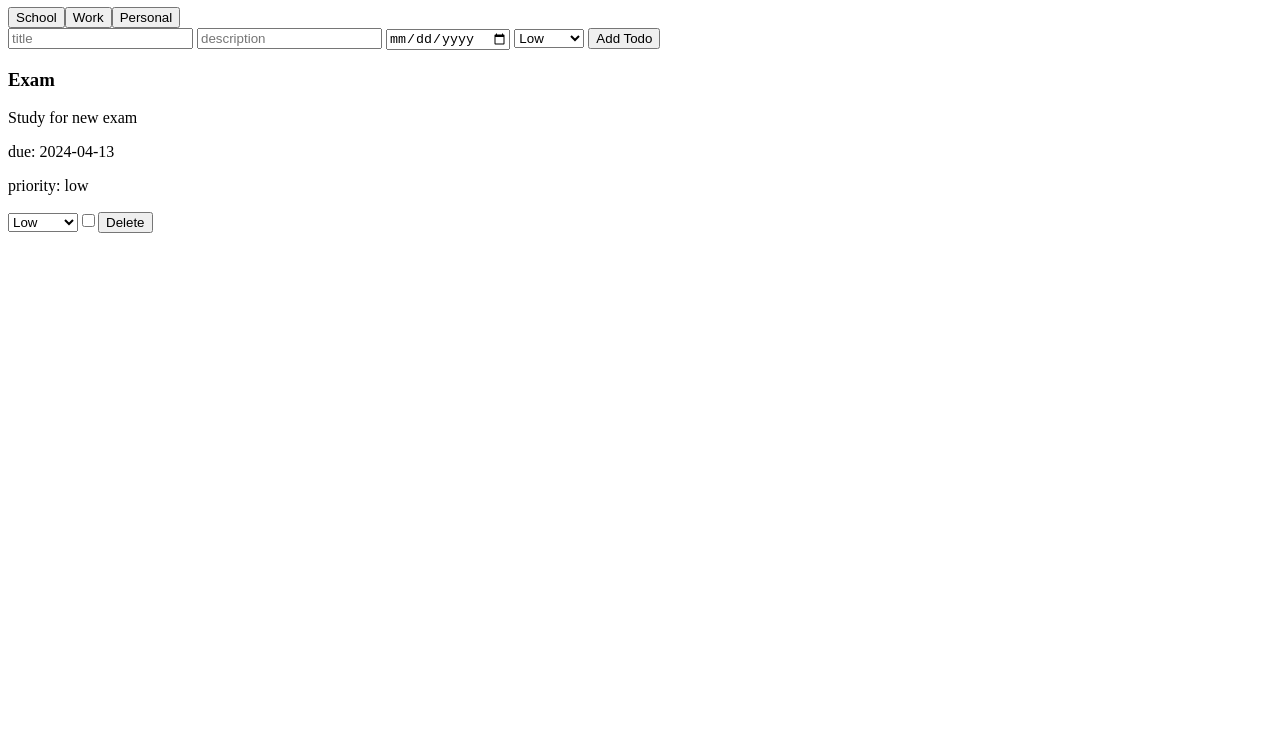
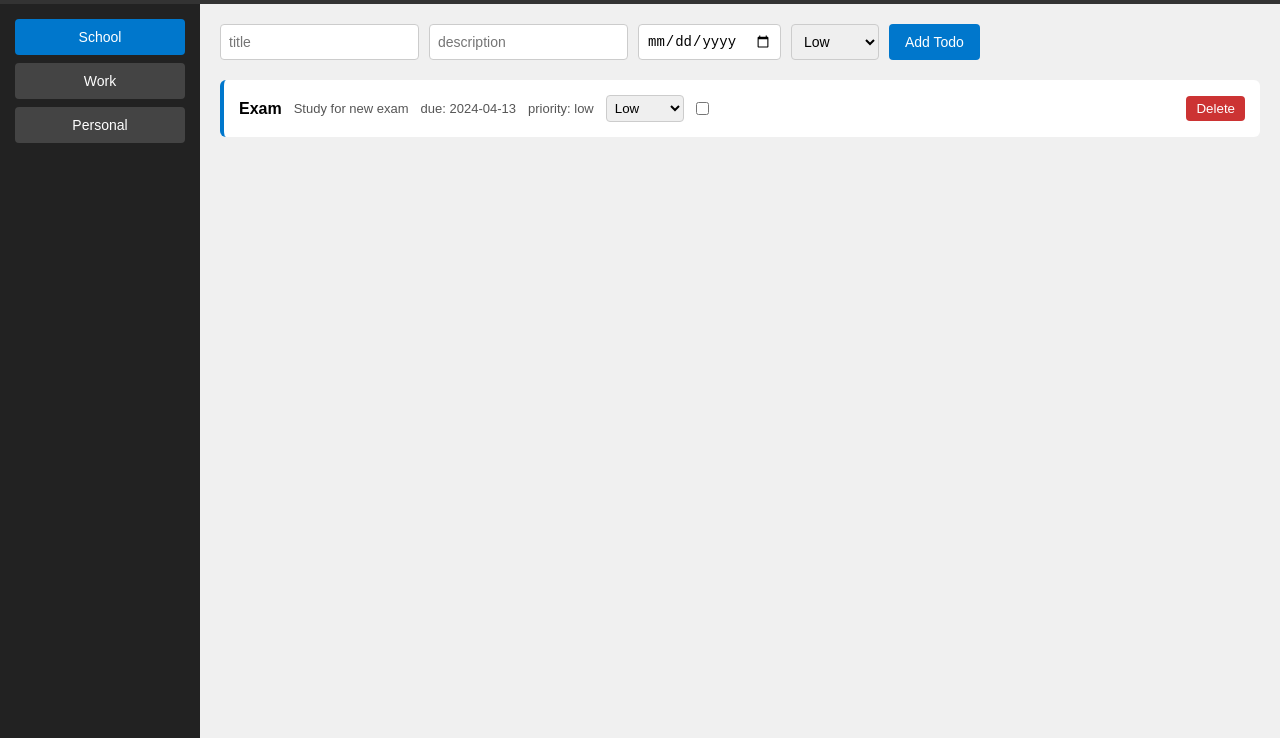
Before and after one commit to pradashades333/todo-list, a website built with webpack: page docs/index.html in a window 1280 px wide. Shown: the part 73-811 px from the top of the page. Built offline with nearby package versions, Linux system fonts and the light colour scheme.

Commit message:
added basic css styling

```diff
--- a/docs/index.html
+++ b/docs/index.html
@@ -4,6 +4,132 @@
     <meta charset="UTF-8">
     <meta name="viewport" content="width=device-width, initial-scale=1.0">
     <title>Todo List</title>
+    <style>
+        * {
+            margin: 0;
+            padding: 0;
+            box-sizing: border-box;
+        }
+
+        body {
+            font-family: Arial, sans-serif;
+            background-color: #f0f0f0;
+            display: flex;
+            flex-wrap: wrap;
+            min-height: 100vh;
+        }
+
+        h1 {
+            width: 100%;
+            text-align: center;
+            padding: 20px;
+            background-color: #333;
+            color: white;
+        }
+
+        #sidebar {
+            width: 200px;
+            background-color: #222;
+            padding: 15px;
+            min-height: calc(100vh - 66px);
+        }
+
+        .project-btn {
+            display: block;
+            width: 100%;
+            padding: 10px;
+            margin-bottom: 8px;
+            background-color: #444;
+            color: white;
+            border: none;
+            border-radius: 4px;
+            cursor: pointer;
+            font-size: 14px;
+        }
+
+        .project-btn:hover {
+            background-color: #555;
+        }
+
+        .project-btn.active {
+            background-color: #0077cc;
+        }
+
+        #main {
+            flex: 1;
+            padding: 20px;
+        }
+
+        #todo-form {
+            display: flex;
+            gap: 10px;
+            flex-wrap: wrap;
+            margin-bottom: 20px;
+        }
+
+        #todo-form input,
+        #todo-form select {
+            padding: 8px;
+            border: 1px solid #ccc;
+            border-radius: 4px;
+            font-size: 14px;
+        }
+
+        #todo-form button {
+            padding: 8px 16px;
+            background-color: #0077cc;
+            color: white;
+            border: none;
+            border-radius: 4px;
+            cursor: pointer;
+            font-size: 14px;
+        }
+
+        #todo-form button:hover {
+            background-color: #005fa3;
+        }
+
+        .todo-card {
+            background-color: white;
+            padding: 15px;
+            margin-bottom: 10px;
+            border-radius: 6px;
+            border-left: 4px solid #0077cc;
+            display: flex;
+            align-items: center;
+            gap: 12px;
+            flex-wrap: wrap;
+        }
+
+        .todo-card h3 {
+            font-size: 16px;
+        }
+
+        .todo-card p {
+            color: #555;
+            font-size: 13px;
+        }
+
+        .todo-card select {
+            padding: 4px;
+            border-radius: 4px;
+            border: 1px solid #ccc;
+        }
+
+        .todo-card button {
+            padding: 5px 10px;
+            background-color: #cc3333;
+            color: white;
+            border: none;
+            border-radius: 4px;
+            cursor: pointer;
+            margin-left: auto;
+        }
+
+        .todo-card button:hover {
+            background-color: #aa2222;
+        }
+    </style>
 </head>
 <body>
     <h1>My Todo List</h1>
```
